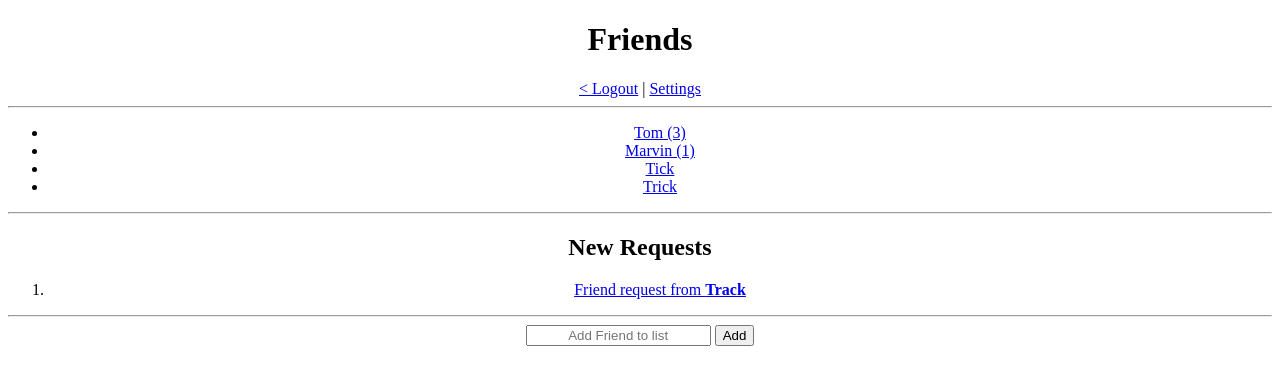
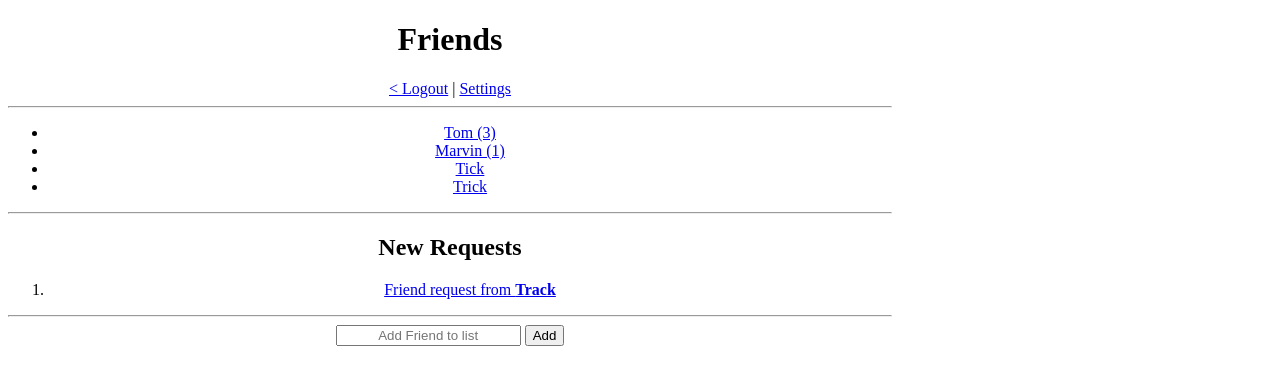
Before and after one commit to ImpyKid/webtechnologien, a PHP site: page /friends.html in a window 1280 px wide. Shown: the top 385 px of the page. Run offline with PHP 8.4, Linux system fonts and the light colour scheme.

Commit message:
erste css änderungen

```diff
--- a/Aufgabe 2/style.css
+++ b/Aufgabe 2/style.css
@@ -1,3 +1,4 @@
 * {
 text-align:center;
+max-width: 900px;
 }
```
